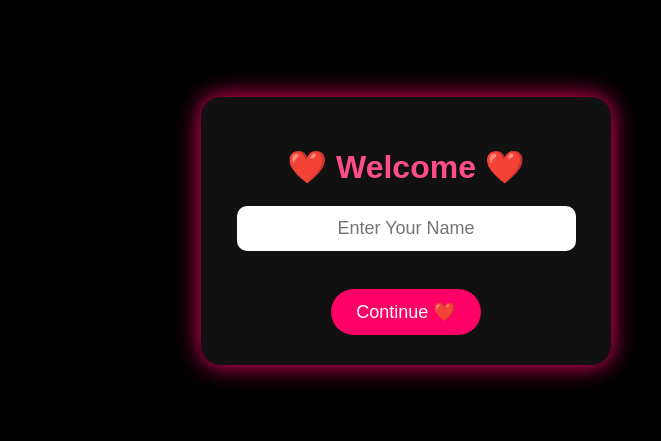
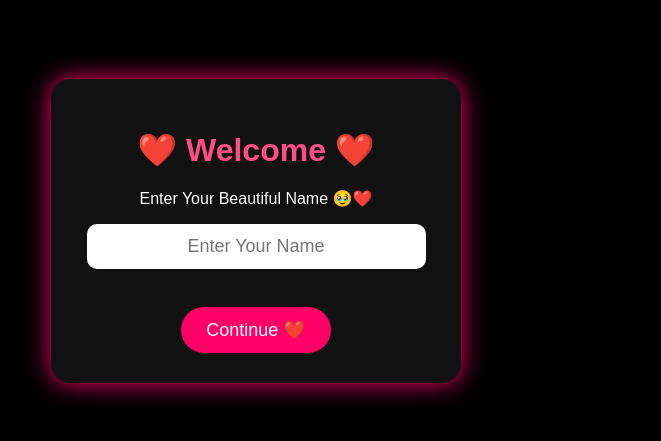
Before and after one commit to musti2303/mustafa-love, a plain HTML site: page index.html in a window 1280 px wide. Shown: the part 169-610 px from the top of the page, without its empty margins (234-895 px from the left). Drawn offline with nearby package versions, Linux system fonts and the light colour scheme.

Commit message:
Update index.html

```diff
--- a/index.html
+++ b/index.html
@@ -1,14 +1,18 @@
 <!DOCTYPE html>
 <html lang="en">
+
 <head>
+
 <meta charset="UTF-8">
 <meta name="viewport" content="width=device-width, initial-scale=1.0">
-  <title>Mustafa ❤️ Love</title>
+
+<title>Mustafa ❤️ Proposal</title>
 
 <link rel="stylesheet" href="style.css">
 
 <!-- Confetti -->
 <script src="https://cdn.jsdelivr.net/npm/canvas-confetti@1.9.3/dist/confetti.browser.min.js"></script>
+
 </head>
 
 <body>
@@ -16,6 +20,10 @@
 <div class="container">
 
 <h1>❤️ Welcome ❤️</h1>
+
+<p class="subtitle">
+Enter Your Beautiful Name 🥹❤️
+</p>
 
 <input
 type="text"
@@ -30,8 +38,15 @@
 
 </div>
 
-<!-- IMPORTANT -->
+<!-- Floating Hearts -->
+<div class="hearts"></div>
+
+<!-- Fireworks Canvas -->
+<canvas id="fireworks"></canvas>
+
+<!-- Script -->
 <script type="module" src="script.js"></script>
 
 </body>
+
 </html>
```
Lines whose indentation alone changed are shown as unchanged.
